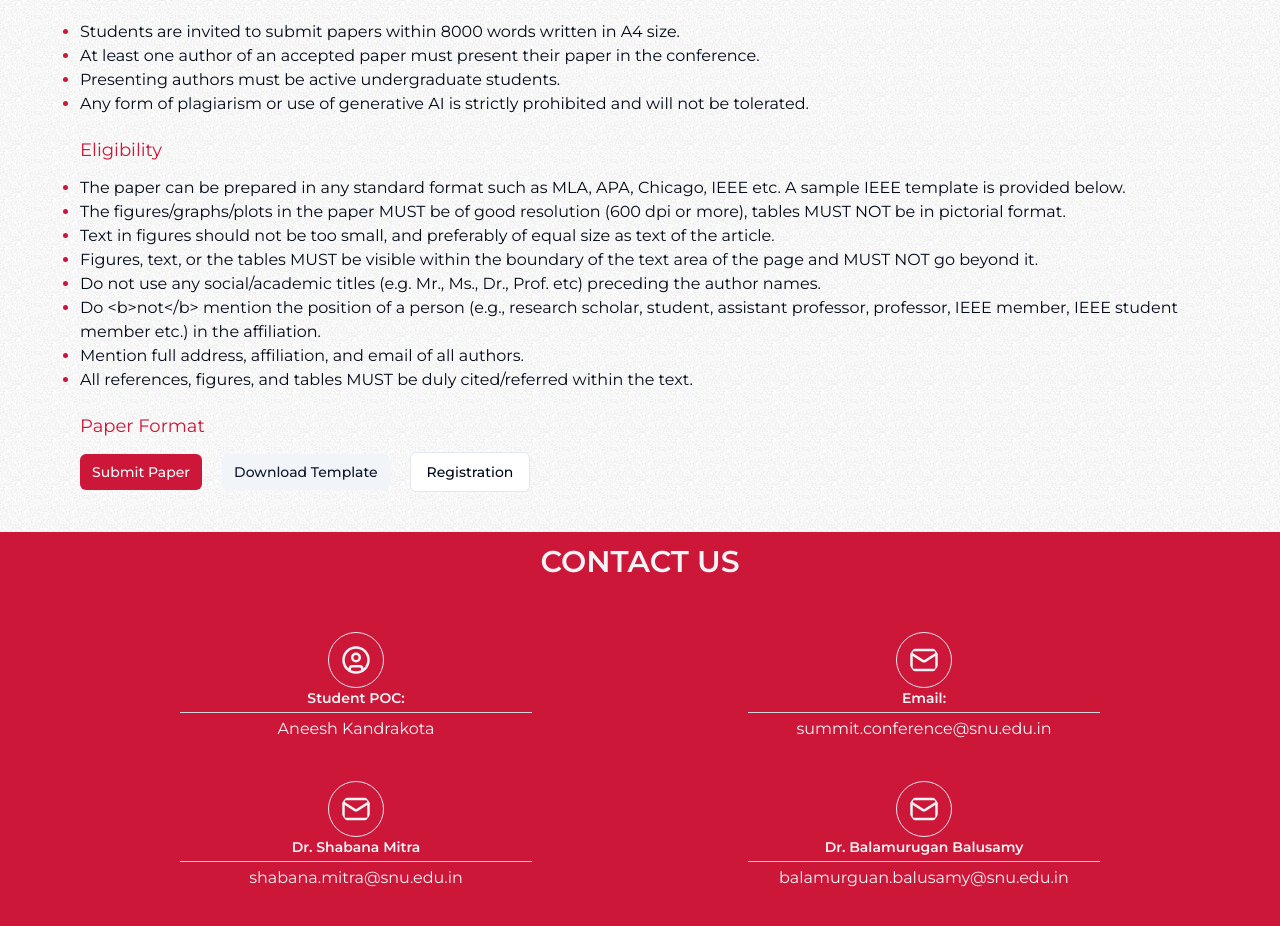
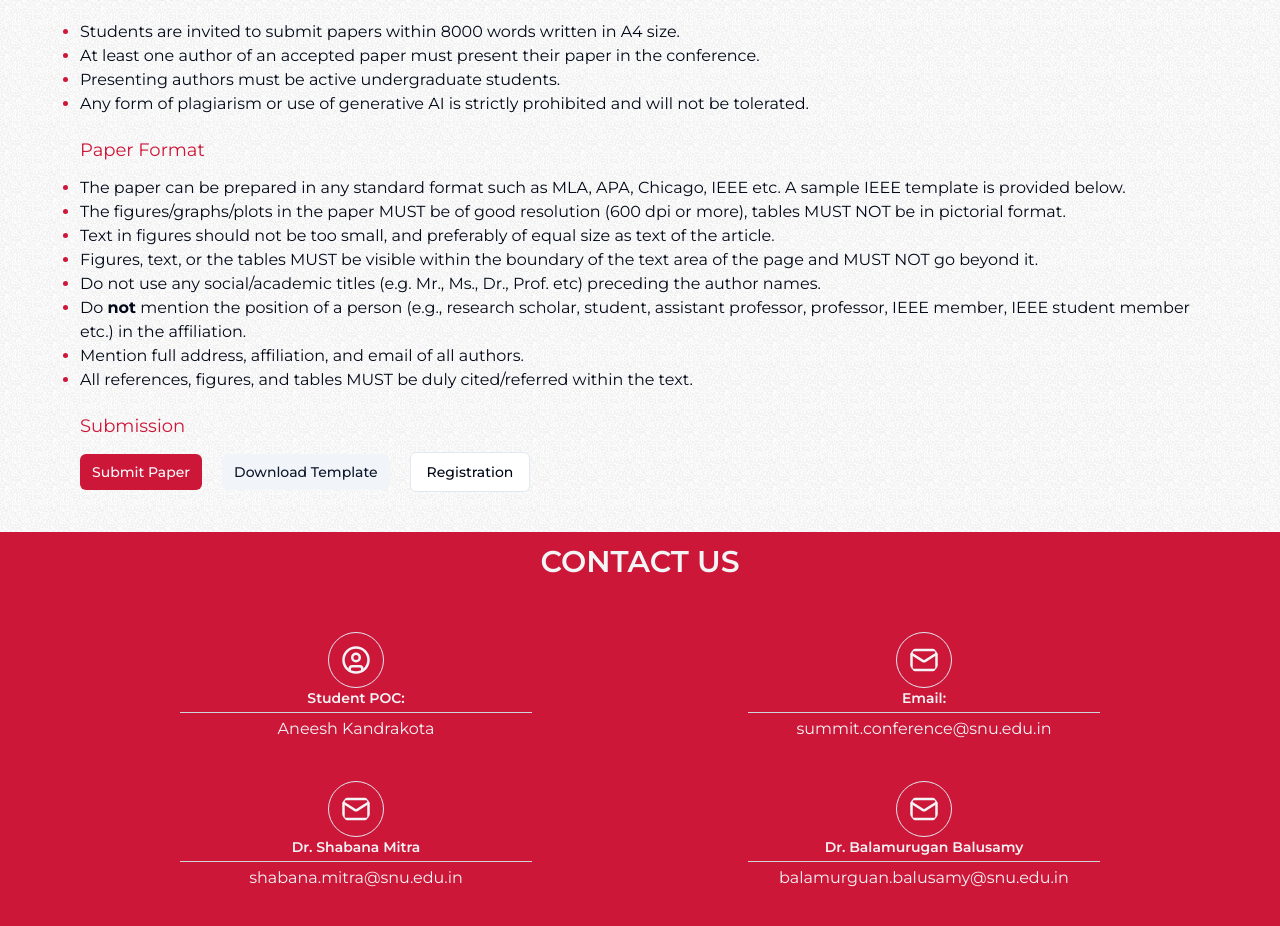
Before and after one commit to Narayana212/event-conf, a Next.js app: page /paper in a window 1280 px wide. Shown: the part 820-1746 px from the top of the page. Built offline with nearby package versions, Linux system fonts and the light colour scheme.

Commit message:
final changes

```diff
--- a/content/paper.js
+++ b/content/paper.js
@@ -13,7 +13,7 @@ const conferenceGuidelines = [
     { id: 3, point: "Text in figures should not be too small, and preferably of equal size as text of the article." },
     { id: 4, point: "Figures, text, or the tables MUST be visible within the boundary of the text area of the page and MUST NOT go beyond it." },
     { id: 5, point: "Do not use any social/academic titles (e.g. Mr., Ms., Dr., Prof. etc) preceding the author names." },
-    { id: 6, point: "Do <b>not</b> mention the position of a person (e.g., research scholar, student, assistant professor, professor, IEEE member, IEEE student member etc.) in the affiliation." },
+    { id: 6, point: "Do <strong>not</strong> mention the position of a person (e.g., research scholar, student, assistant professor, professor, IEEE member, IEEE student member etc.) in the affiliation." },
     { id: 7, point: "Mention full address, affiliation, and email of all authors." },
     { id: 8, point: "All references, figures, and tables MUST be duly cited/referred within the text." },
   ];
--- a/src/components/guidelines.tsx
+++ b/src/components/guidelines.tsx
@@ -4,50 +4,48 @@ import { Button, buttonVariants } from "./ui/button";
 import Link from "next/link";
 
 const Guidelines = () => {
+  const renderGuidelines = (guidelinesArray: { id: React.Key | null | undefined; point: any; }[]) => {
+    return guidelinesArray.map((guidelines: { id: React.Key | null | undefined; point: any; }) => (
+      <li key={guidelines.id} dangerouslySetInnerHTML={{ __html: guidelines.point }} />
+    ));
+  };
+
+  const renderEligibilityPoints = () => {
+    return eligibility.map((guidelines) => (
+      <li key={guidelines.id} dangerouslySetInnerHTML={{ __html: guidelines.point }} />
+    ));
+  };
+
   return (
     <main id="guidelines" className="pb-10">
       <h1 className="text-[#CD1739] text-lg">Guidelines</h1>
-      <ul className=" mt-3 flex flex-col justify-center list-disc marker:text-[#CD1739] ">
-        {conferenceGuidelines.map((guidelines) => (
-          <li key={guidelines.id}>{guidelines.point}</li>
-        ))}
-      </ul>
-
-      <h1 className="text-[#CD1739] text-lg mt-5">Eligibility</h1>
-      <ul className=" mt-3 flex flex-col justify-center list-disc marker:text-[#CD1739] ">
-        {eligibility.map((guidelines) => (
-          <li key={guidelines.id}>{guidelines.point}</li>
-        ))}
+      <ul className="mt-3 flex flex-col justify-center list-disc marker:text-[#CD1739] ">
+        {renderGuidelines(conferenceGuidelines)}
       </ul>
 
       <h1 className="text-[#CD1739] text-lg mt-5">Paper Format</h1>
+      <ul className="mt-3 flex flex-col justify-center list-disc marker:text-[#CD1739] ">
+        {renderEligibilityPoints()}
+      </ul>
+
+      <h1 className="text-[#CD1739] text-lg mt-5">Submission</h1>
 
       <div className="flex gap-x-5 mt-3 items-center">
-        <Link
-          href="https://cmt3.research.microsoft.com/SUMMIT2024"
-          target="_blank"
-        >
+        <Link href="https://cmt3.research.microsoft.com/SUMMIT2024" target="_blank">
           <Button size={"sm"}>Submit Paper</Button>
         </Link>
 
-        <Link
-          href="/SUMMIT-Conference-template-a4.docx"
-          download
-          className={buttonVariants({ variant: "secondary", size: "sm" })}
-        >
+        <Link href="/SUMMIT-Conference-template-a4.docx" download className={buttonVariants({ variant: "secondary", size: "sm" })}>
           Download Template
         </Link>
+
         <Link
-            href="https://docs.google.com/forms/d/e/1FAIpQLSd10u-Rvd945GeY3XzTNwNbwq0xBOsiBNOsIQ4eP9o9Lq-5LQ/closedform"
-            className={buttonVariants({
-              variant: "outline",
-
-            })}
-            target="_blank"
-
-          >
-            Registration
-          </Link>
+          href="https://docs.google.com/forms/d/e/1FAIpQLSd10u-Rvd945GeY3XzTNwNbwq0xBOsiBNOsIQ4eP9o9Lq-5LQ/closedform"
+          className={buttonVariants({ variant: "outline" })}
+          target="_blank"
+        >
+          Registration
+        </Link>
       </div>
     </main>
   );
```
